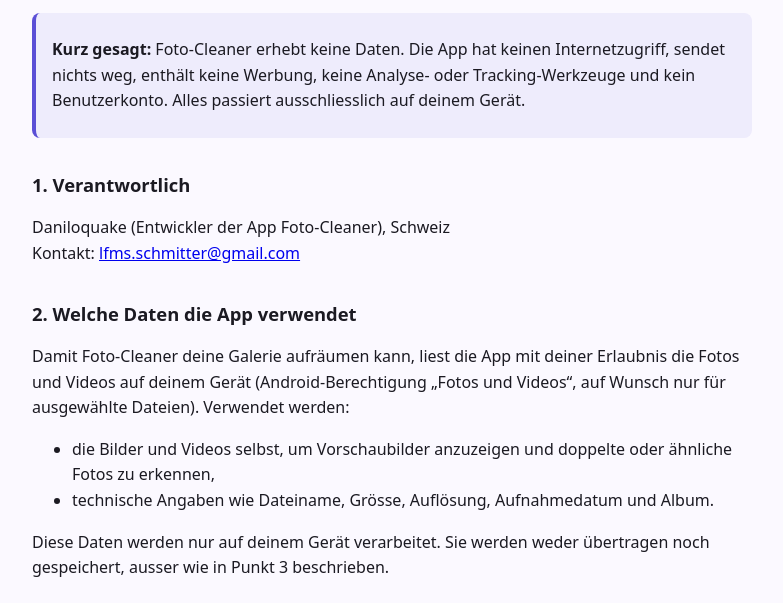
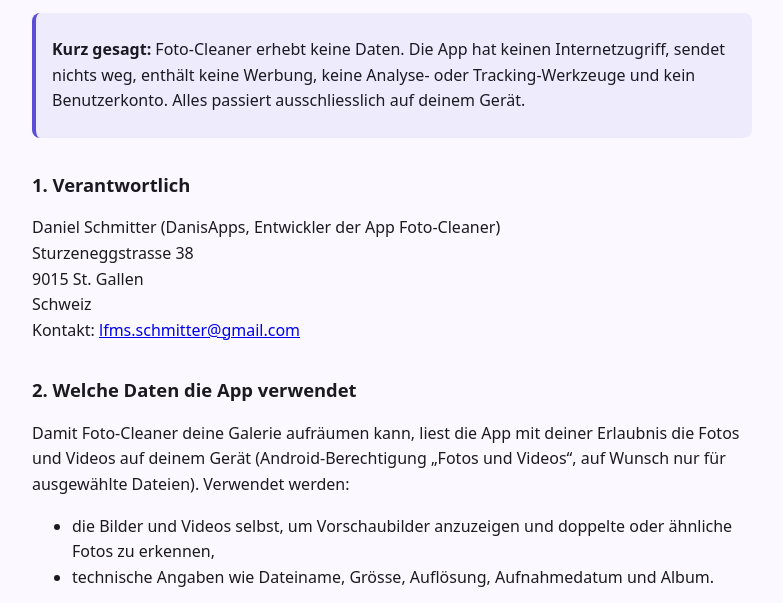
Before and after one commit to Daniloquake/foto-cleaner-datenschutz, a plain HTML site: page index.html in a window 1280 px wide. Shown: the part 129-732 px from the top of the page, without its empty margins (248-1031 px from the left). Drawn offline with Linux system fonts and the light colour scheme.

Commit message:
Impressum: Name und Postadresse in Datenschutzerklaerung ergaenzen

```diff
--- a/index.html
+++ b/index.html
@@ -29,7 +29,10 @@
 </div>
 
 <h2>1. Verantwortlich</h2>
-<p>Daniloquake (Entwickler der App Foto-Cleaner), Schweiz<br>
+<p>Daniel Schmitter (DanisApps, Entwickler der App Foto-Cleaner)<br>
+Sturzeneggstrasse 38<br>
+9015 St. Gallen<br>
+Schweiz<br>
 Kontakt: <a href="mailto:lfms.schmitter@gmail.com">lfms.schmitter@gmail.com</a></p>
 
 <h2>2. Welche Daten die App verwendet</h2>
```
